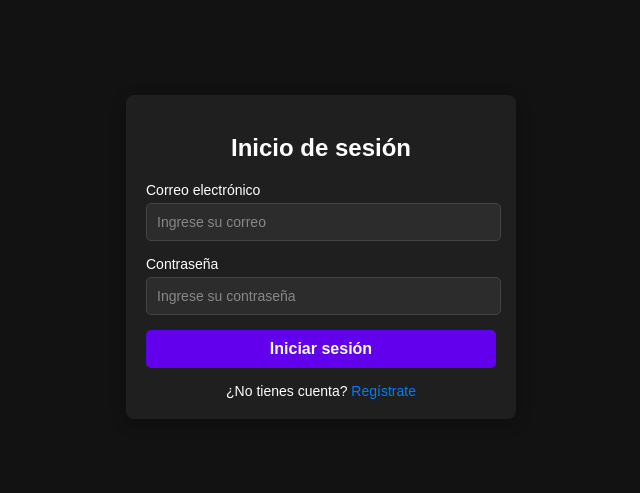
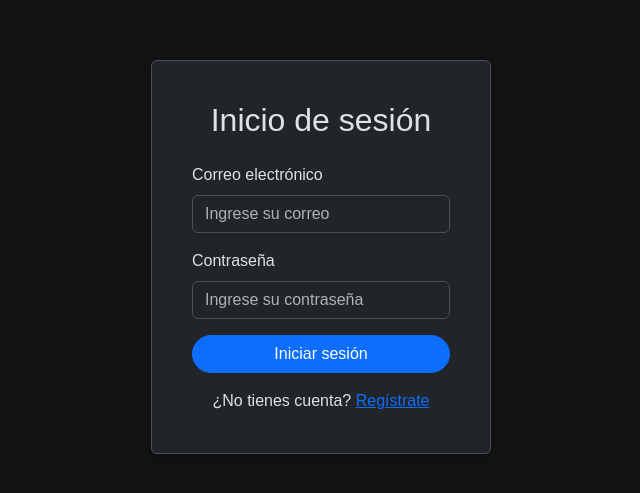
Before and after one commit to soteliin/seminario_banco_front, a React (Create React App) app: page / in a window 1280 px wide. Shown: the part 143-636 px from the top of the page, without its empty margins (319-959 px from the left). Built offline with nearby package versions, Linux system fonts and the light colour scheme.

Commit message:
al fin se ve chido en dark mode

```diff
--- a/package.json
+++ b/package.json
@@ -9,6 +9,7 @@
     "axios": "^1.7.7",
     "bootstrap": "^5.3.3",
     "react": "^18.3.1",
+    "react-bootstrap": "^2.10.5",
     "react-dom": "^18.3.1",
     "react-router-dom": "^6.28.0",
     "react-scripts": "5.0.1",
--- a/src/App.js
+++ b/src/App.js
@@ -2,8 +2,12 @@ import React, { useState } from 'react';
 import { BrowserRouter as Router, Route, Routes } from 'react-router-dom';
 import Login from './components/Login';
 import Register from './components/Register';
-import Houses from './components/Houses'; // Import the Houses component
-import './styles/Estilos.css';
+import Houses from './components/Houses';
+import 'bootstrap/dist/css/bootstrap.min.css';
+import { Container } from 'react-bootstrap';
+
+// // Import custom CSS for background
+ import './styles/Estilos.css'; // Create or update your CSS file
 
 function App() {
   const [isRegistering, setIsRegistering] = useState(false);
@@ -13,7 +17,8 @@ function App() {
 
   return (
     <Router>
-      <div className="app-container">
+      <div className="app-container-dark"> {/* Apply custom dark background class */}
+        <Container className="d-flex justify-content-center align-items-center min-vh-100">
           <Routes>
             <Route
               path="/"
@@ -25,8 +30,9 @@ function App() {
                 )
               }
             />
-          <Route path="/houses" element={<Houses />} /> {/* Route for the Houses page */}
+            <Route path="/houses" element={<Houses />} />
           </Routes>
+        </Container>
       </div>
     </Router>
   );
--- a/src/components/Houses.jsx
+++ b/src/components/Houses.jsx
@@ -1,7 +1,6 @@
-// Houses.js
 import React, { useState, useEffect } from 'react';
 import axios from 'axios';
-import '../styles/Estilos.css';
+import { Container, Table } from 'react-bootstrap';
 
 function Houses() {
   const [houses, setHouses] = useState([]);
@@ -20,9 +19,9 @@ function Houses() {
   }, []);
 
   return (
-    <div className="houses-container">
-      <h2 className="houses-title">Casas Disponibles</h2>
-      <table className="houses-table">
+    <Container data-bs-theme="dark" className="my-5">
+      <h2 data-bs-theme="dark" className="text-center mb-4">Casas Disponibles</h2>
+      <Table striped bordered hover responsive className="text-center">
         <thead>
           <tr>
             <th>Nombre de la Casa</th>
@@ -35,15 +34,17 @@ function Houses() {
             <tr key={house.id_casa}>
               <td>{house.nombre_casa}</td>
               <td>{house.direccion}</td>
-              <td>${Number(house.costo).toLocaleString('en-US', {
+              <td>
+                ${Number(house.costo).toLocaleString('en-US', {
                   minimumFractionDigits: 2,
                   maximumFractionDigits: 2,
-                })}</td>
+                })}
+              </td>
             </tr>
           ))}
         </tbody>
-      </table>
-    </div>
+      </Table>
+    </Container>
   );
 }
 
--- a/src/components/Login.jsx
+++ b/src/components/Login.jsx
@@ -1,24 +1,21 @@
-// Login.js
 import React, { useState } from 'react';
-import { useNavigate } from 'react-router-dom'; // Import useNavigate
+import { useNavigate } from 'react-router-dom';
 import axios from 'axios';
-import '../styles/Estilos.css';
+import { Container, Row, Col, Card, Form, Button } from 'react-bootstrap';
 
 function Login({ switchToRegister }) {
   const [email, setEmail] = useState('');
   const [password, setPassword] = useState('');
-  const navigate = useNavigate(); // Hook for navigation
+  const navigate = useNavigate();
 
   const handleLogin = async (e) => {
     e.preventDefault();
 
-    // Create a new FormData object
     const formData = new FormData();
     formData.append('correo', email);
     formData.append('contrasena', password);
 
     try {
-      // Use axios to send the form-data
       const response = await axios.post('http://localhost:5000/login', formData, {
         headers: {
           'Content-Type': 'multipart/form-data',
@@ -26,7 +23,6 @@ function Login({ switchToRegister }) {
       });
 
       if (response.status === 200) {
-        // Redirect to /houses if login is successful
         navigate('/houses');
       }
     } catch (error) {
@@ -35,41 +31,54 @@ function Login({ switchToRegister }) {
   };
 
   return (
-    <div className="login-container">
-      <div className="login-card">
-        <div className="login-card-body">
-          <h2 className="login-title">Inicio de sesión</h2>
-          <form onSubmit={handleLogin}>
-            <div className="form-group">
-              <label htmlFor="email" className="form-label">Correo electrónico</label>
-              <input
+    <Container data-bs-theme="dark" className="d-flex justify-content-center align-items-center min-vh-100">
+    {/* <Container data-bs-theme="dark" className="d-flex justify-content-center align-items-center min-vh-100 bg-light text-dark"> */}
+      <Row className="w-100">
+        <Col xs={12} md={6} lg={4} className="mx-auto">
+          <Card className="p-4 shadow-sm border rounded">
+          {/* <Card className="p-4 shadow-sm bg-white border rounded"> */}
+            <Card.Body>
+              <h2 className="mb-4 text-center font-weight-bold">Inicio de sesión</h2>
+              <Form onSubmit={handleLogin}>
+                <Form.Group controlId="email" className="mb-3">
+                  <Form.Label>Correo electrónico</Form.Label> {/* Ensure the label is dark */}
+                  {/* <Form.Label className="text-dark">Correo electrónico</Form.Label> Ensure the label is dark */}
+                  <Form.Control
                     type="email"
-                className="form-input"
-                id="email"
                     placeholder="Ingrese su correo"
                     value={email}
                     onChange={(e) => setEmail(e.target.value)}
+                    className="border"
                   />
-            </div>
-            <div className="form-group">
-              <label htmlFor="password" className="form-label">Contraseña</label>
-              <input
+                </Form.Group>
+                <Form.Group controlId="password" className="mb-3">
+                  <Form.Label >Contraseña</Form.Label> {/* Ensure the label is dark */}
+                  {/* <Form.Label className="text-dark">Contraseña</Form.Label> Ensure the label is dark */}
+                  <Form.Control
                     type="password"
-                className="form-input"
-                id="password"
                     placeholder="Ingrese su contraseña"
                     value={password}
                     onChange={(e) => setPassword(e.target.value)}
+                    className="border"
                   />
-            </div>
-            <button type="submit" className="submit-btn">Iniciar sesión</button>
-          </form>
-          <span className="register-prompt">
-            ¿No tienes cuenta? <a href="#" className="register-link" onClick={switchToRegister}>Regístrate</a>
+                </Form.Group>
+                <Button type="submit" variant="primary" className="w-100 rounded-pill">
+                  Iniciar sesión
+                </Button>
+              </Form>
+              <div className="text-center mt-3">
+                <span>
+                  ¿No tienes cuenta?{' '}
+                  <a href="#" onClick={switchToRegister} className="text-primary font-weight-bold">
+                    Regístrate
+                  </a>
                 </span>
               </div>
-      </div>
-    </div>
+            </Card.Body>
+          </Card>
+        </Col>
+      </Row>
+    </Container>
   );
 }
 
--- a/src/components/Register.jsx
+++ b/src/components/Register.jsx
@@ -1,6 +1,6 @@
 import React, { useState, useEffect } from 'react';
 import axios from 'axios';
-import '../styles/Estilos.css'; // Use this CSS file for styling
+import { Container, Row, Col, Card, Form, Button } from 'react-bootstrap';
 
 function Register({ switchToLogin }) {
   const [nombre, setNombre] = useState('');
@@ -28,7 +28,6 @@ function Register({ switchToLogin }) {
 
   const handleRegister = async (e) => {
     e.preventDefault();
-        // Prepare the form data for submission
     const formData = {
       nombre_completo: nombre,
       rfc,
@@ -37,111 +36,97 @@ function Register({ switchToLogin }) {
       correo,
       contrasena,
       sueldo,
-            id_estado_civil: estadoCivil, // Add the selected estado civil
+      id_estado_civil: estadoCivil,
     };
 
     try {
-            // Make the POST request to register the user
       const response = await axios.post('http://localhost:5000/register', formData);
 
       if (response.status === 201) {
-                // If registration is successful, switch to the login form
         switchToLogin();
       }
-            // Handle successful registration (e.g., redirect or show a message)
     } catch (error) {
       console.error('Error during registration:', error);
     }
   };
 
   return (
-        <div className="register-container">
-            <div className="register-card">
-                <h2 className="register-title">Registro</h2>
-                <form onSubmit={handleRegister}>
-                    <div className="form-group">
-                        <label htmlFor="nombre" className="form-label">Nombre completo</label>
-                        <input
+    <Container data-bs-theme="dark" className="d-flex justify-content-center align-items-center min-vh-100 margin">
+    {/* <Container className="d-flex justify-content-center align-items-center min-vh-100 bg-light text-dark"> */}
+      <Row className="w-100">
+        <Col xs={12} md={6} lg={4} className="mx-auto">
+          <Card className="p-4 shadow-sm border rounded my-5">
+          {/* <Card className="p-4 shadow-sm bg-white border rounded"> */}
+            <Card.Body>
+              <h2 className="mb-3 text-center font-weight-bold">Registro</h2>
+              <Form onSubmit={handleRegister}>
+                <Form.Group controlId="nombre" className="mb-3">
+                  <Form.Label>Nombre completo</Form.Label>
+                  <Form.Control
                     type="text"
-                            id="nombre"
-                            className="form-input"
                     placeholder="Ingrese su nombre completo"
                     value={nombre}
                     onChange={(e) => setNombre(e.target.value)}
                   />
-                    </div>
-                    <div className="form-group">
-                        <label htmlFor="rfc" className="form-label">RFC</label>
-                        <input
+                </Form.Group>
+                <Form.Group controlId="rfc" className="mb-3">
+                  <Form.Label>RFC</Form.Label>
+                  <Form.Control
                     type="text"
-                            id="rfc"
-                            className="form-input"
                     placeholder="Ingrese su RFC"
                     value={rfc}
                     onChange={(e) => setRfc(e.target.value)}
                   />
-                    </div>
-                    <div className="form-group">
-                        <label htmlFor="edad" className="form-label">Edad</label>
-                        <input
+                </Form.Group>
+                <Form.Group controlId="edad" className="mb-3">
+                  <Form.Label>Edad</Form.Label>
+                  <Form.Control
                     type="number"
-                            id="edad"
-                            className="form-input"
                     placeholder="Ingrese su edad"
                     value={edad}
                     onChange={(e) => setEdad(e.target.value)}
                   />
-                    </div>
-                    <div className="form-group">
-                        <label htmlFor="telefono" className="form-label">Teléfono</label>
-                        <input
+                </Form.Group>
+                <Form.Group controlId="telefono" className="mb-3">
+                  <Form.Label>Teléfono</Form.Label>
+                  <Form.Control
                     type="text"
-                            id="telefono"
-                            className="form-input"
                     placeholder="Ingrese su teléfono"
                     value={telefono}
                     onChange={(e) => setTelefono(e.target.value)}
                   />
-                    </div>
-                    <div className="form-group">
-                        <label htmlFor="correo" className="form-label">Correo electrónico</label>
-                        <input
+                </Form.Group>
+                <Form.Group controlId="correo" className="mb-3">
+                  <Form.Label>Correo electrónico</Form.Label>
+                  <Form.Control
                     type="email"
-                            id="correo"
-                            className="form-input"
                     placeholder="Ingrese su correo electrónico"
                     value={correo}
                     onChange={(e) => setCorreo(e.target.value)}
                   />
-                    </div>
-                    <div className="form-group">
-                        <label htmlFor="contrasena" className="form-label">Contraseña</label>
-                        <input
+                </Form.Group>
+                <Form.Group controlId="contrasena" className="mb-3">
+                  <Form.Label>Contraseña</Form.Label>
+                  <Form.Control
                     type="password"
-                            id="contrasena"
-                            className="form-input"
                     placeholder="Ingrese su contraseña"
                     value={contrasena}
                     onChange={(e) => setContrasena(e.target.value)}
                   />
-                    </div>
-                    <div className="form-group">
-                        <label htmlFor="sueldo" className="form-label">Sueldo</label>
-                        <input
+                </Form.Group>
+                <Form.Group controlId="sueldo" className="mb-3">
+                  <Form.Label>Sueldo</Form.Label>
+                  <Form.Control
                     type="number"
-                            id="sueldo"
-                            className="form-input"
                     placeholder="Ingrese su sueldo"
                     step="0.01"
                     value={sueldo}
                     onChange={(e) => setSueldo(e.target.value)}
                   />
-                    </div>
-                    <div className="form-group">
-                        <label htmlFor="estadoCivil" className="form-label">Estado Civil</label>
-                        <select
-                            id="estadoCivil"
-                            className="form-input"
+                </Form.Group>
+                <Form.Group controlId="estadoCivil" className="mb-3">
+                  <Form.Label>Estado Civil</Form.Label>
+                  <Form.Select
                     value={estadoCivil}
                     onChange={(e) => setEstadoCivil(e.target.value)}
                   >
@@ -151,16 +136,25 @@ function Register({ switchToLogin }) {
                         {estado.estado_civil}
                       </option>
                     ))}
-                        </select>
-                    </div>
-                    <button type="submit" className="submit-btn">Registrarse</button>
-                </form>
-                <span className="login-prompt">
+                  </Form.Select>
+                </Form.Group>
+                <Button type="submit" variant="primary" className="w-100 rounded-pill">
+                  Registrarse
+                </Button>
+              </Form>
+              <div className="text-center mt-3">
+                <span>
                   ¿Ya tienes una cuenta?{' '}
-                    <a href="#" onClick={switchToLogin} className="login-link">Inicia sesión</a>
+                  <a href="#" onClick={switchToLogin} className="text-primary font-weight-bold">
+                    Inicia sesión
+                  </a>
                 </span>
               </div>
-        </div>
+            </Card.Body>
+          </Card>
+        </Col>
+      </Row>
+    </Container>
   );
 }
 
--- a/src/styles/Estilos.css
+++ b/src/styles/Estilos.css
@@ -5,210 +5,3 @@ body {
     background-color: #121212;
     color: #ffffff;
 }
-
-.login-container {
-    display: flex;
-    justify-content: center;
-    align-items: center;
-    height: 100vh;
-    background-color: #121212;
-}
-
-.login-card {
-    background-color: #1f1f1f;
-    border: none;
-    border-radius: 8px;
-    box-shadow: 0 4px 15px rgba(0, 0, 0, 0.3);
-    width: 350px;
-    padding: 20px;
-}
-
-.login-card-body {
-    display: flex;
-    flex-direction: column;
-}
-
-.login-title {
-    text-align: center;
-    font-size: 24px;
-    margin-bottom: 20px;
-}
-
-.form-group {
-    width: 100%;
-    margin-bottom: 15px;
-}
-
-.form-label {
-    width: 100%;
-    font-size: 14px;
-    margin-bottom: 5px;
-    color: #cccccc;
-}
-
-.form-input {
-    width: 95%;
-    padding: 10px;
-    border-radius: 4px;
-    border: 1px solid #444;
-    background-color: #2c2c2c;
-    color: #ffffff;
-    font-size: 14px;
-}
-
-.form-input::placeholder {
-    color: #888888;
-}
-
-.submit-btn {
-    width: 100%;
-    padding: 10px;
-    background-color: #007bff;
-    border: none;
-    border-radius: 4px;
-    color: #ffffff;
-    font-size: 16px;
-    cursor: pointer;
-    transition: background-color 0.3s;
-}
-
-.submit-btn:hover {
-    background-color: #0056b3;
-}
-
-.register-prompt {
-    display: block;
-    text-align: center;
-    margin-top: 15px;
-    font-size: 14px;
-}
-
-.register-link {
-    color: #007bff;
-    text-decoration: none;
-}
-
-.register-link:hover {
-    text-decoration: underline;
-}
-/* Estilos.css */
- body {
-    margin: 0;
-    font-family: Arial, sans-serif;
-    background-color: #121212;
-    color: #ffffff;
-}
-
-.register-container {
-    display: flex;
-    justify-content: center;
-    align-items: center;
-    height: 100vh;
-    background-color: #121212;
-}
-
-.register-card {
-    background-color: #1f1f1f;
-    border-radius: 10px;
-    padding: 40px;
-    box-shadow: 0 4px 15px rgba(0, 0, 0, 0.3);
-    width: 350px;
-}
-
-.register-title {
-    text-align: center;
-    margin-bottom: 20px;
-    color: #ffffff;
-}
-
-.form-group {
-    margin-bottom: 15px;
-}
-
-.form-label {
-    display: block;
-    margin-bottom: 5px;
-    color: #ffffff;
-}
-
-.form-input {
-    width: 95%;
-    padding: 10px;
-    border-radius: 5px;
-    border: 1px solid #444;
-    background-color: #2c2c2c;
-    color: #ffffff;
-    outline: none;
-}
-
-.form-input::placeholder {
-    color: #888888;
-}
-
-.submit-btn {
-    width: 100%;
-    padding: 10px;
-    border-radius: 5px;
-    background-color: #6200ee;
-    border: none;
-    color: #ffffff;
-    font-weight: bold;
-    cursor: pointer;
-    transition: background-color 0.3s;
-}
-
-.submit-btn:hover {
-    background-color: #3700b3;
-}
-
-.login-prompt {
-    display: block;
-    margin-top: 20px;
-    text-align: center;
-    color: #bbbbbb;
-}
-
-.login-link {
-    color: #6200ee;
-    text-decoration: none;
-}
-
-.login-link:hover {
-    text-decoration: underline;
-}
-.houses-container {
-    padding: 20px;
-    background-color: #121212;
-    color: #ffffff;
-    min-height: 100vh;
-    display: flex;
-    flex-direction: column;
-    align-items: center;
-  }
-
-  .houses-title {
-    font-size: 24px;
-    margin-bottom: 20px;
-  }
-
-  .houses-table {
-    width: 80%;
-    border-collapse: collapse;
-  }
-
-  .houses-table th,
-  .houses-table td {
-    border: 1px solid #444;
-    padding: 10px;
-    text-align: left;
-  }
-
-  .houses-table th {
-    background-color: #1f1f1f;
-    color: #ffffff;
-  }
-
-  .houses-table td {
-    background-color: #2c2c2c;
-    color: #ffffff;
-  }
```
Also changed, not shown: 1 other file (tests, documents, lock files or other folders). Lines whose indentation alone changed are shown as unchanged.
